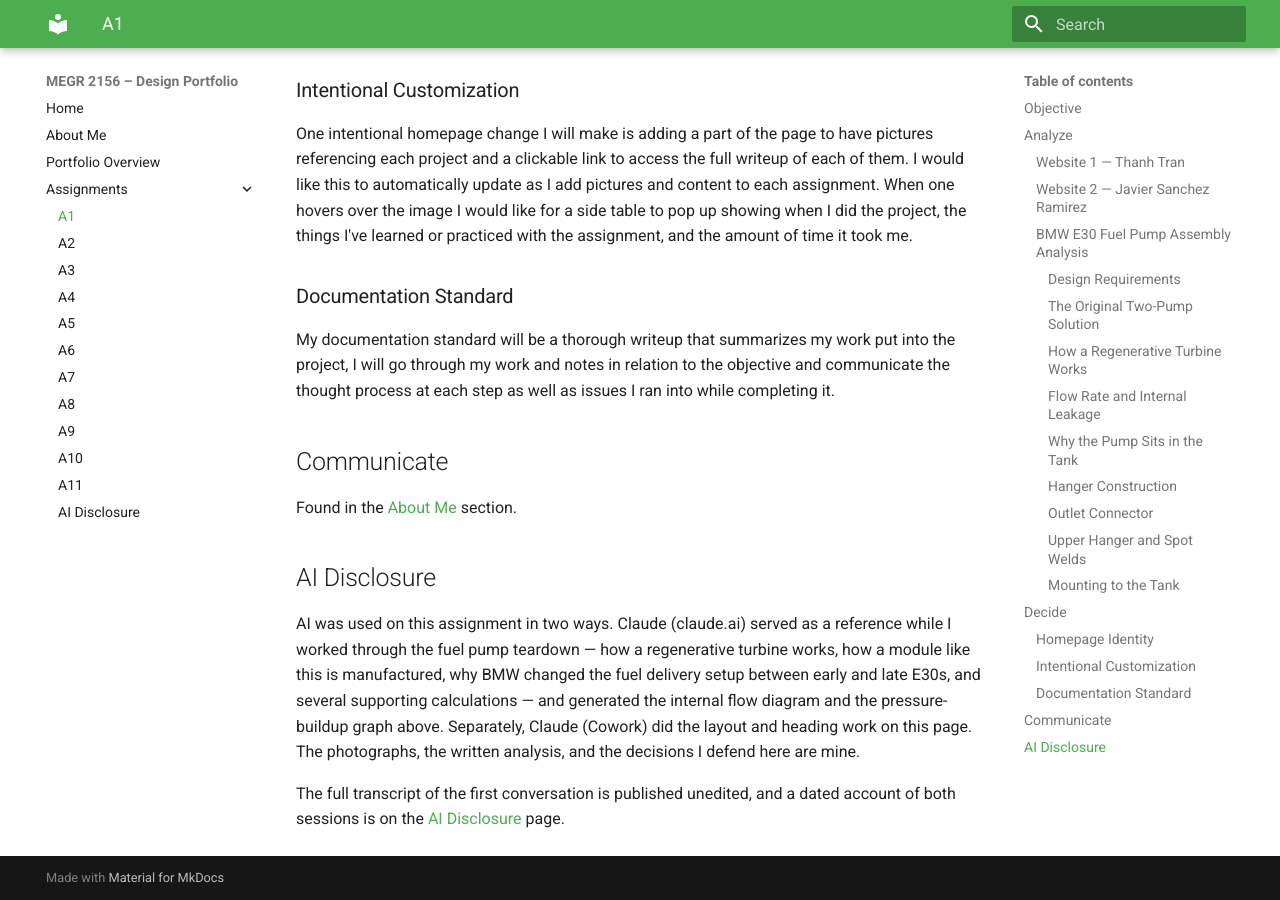
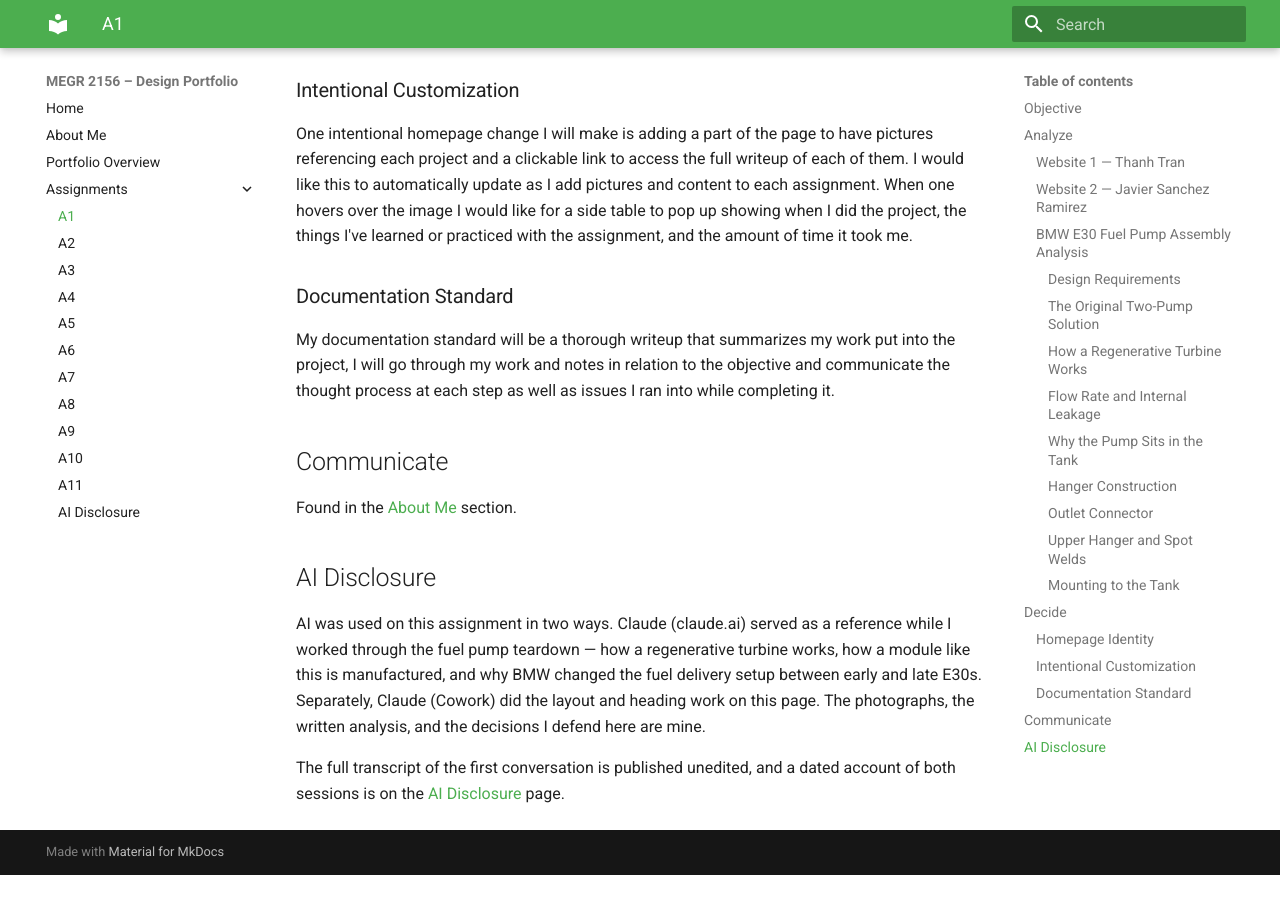
Before and after one commit to jmcadam4/design-projects-portfolio, an MkDocs documentation site: the page built from docs/assignments/A01/index.md, in a window 1280 px wide and 900 px high, scrolled down 10125 px. Built offline with MkDocs 1.6.1 and Material for MkDocs 9.7.7, drawn with Linux system fonts in a browser that asks for light colours; after the commit the page ends 11000 px from its top, so only the background shows below that.

Commit message:
Update index.md

```diff
--- a/docs/assignments/A01/index.md
+++ b/docs/assignments/A01/index.md
@@ -138,6 +138,6 @@ Found in the [About Me](../../aboutme/index.md) section.
 
 ## AI Disclosure
 
-AI was used on this assignment in two ways. Claude (claude.ai) served as a reference while I worked through the fuel pump teardown — how a regenerative turbine works, how a module like this is manufactured, why BMW changed the fuel delivery setup between early and late E30s, and several supporting calculations — and generated the internal flow diagram and the pressure-buildup graph above. Separately, Claude (Cowork) did the layout and heading work on this page. The photographs, the written analysis, and the decisions I defend here are mine.
+AI was used on this assignment in two ways. Claude (claude.ai) served as a reference while I worked through the fuel pump teardown — how a regenerative turbine works, how a module like this is manufactured, and why BMW changed the fuel delivery setup between early and late E30s. Separately, Claude (Cowork) did the layout and heading work on this page. The photographs, the written analysis, and the decisions I defend here are mine.
 
 The full transcript of the first conversation is published unedited, and a dated account of both sessions is on the [AI Disclosure](../../ai-disclosure/index.md) page.
```
